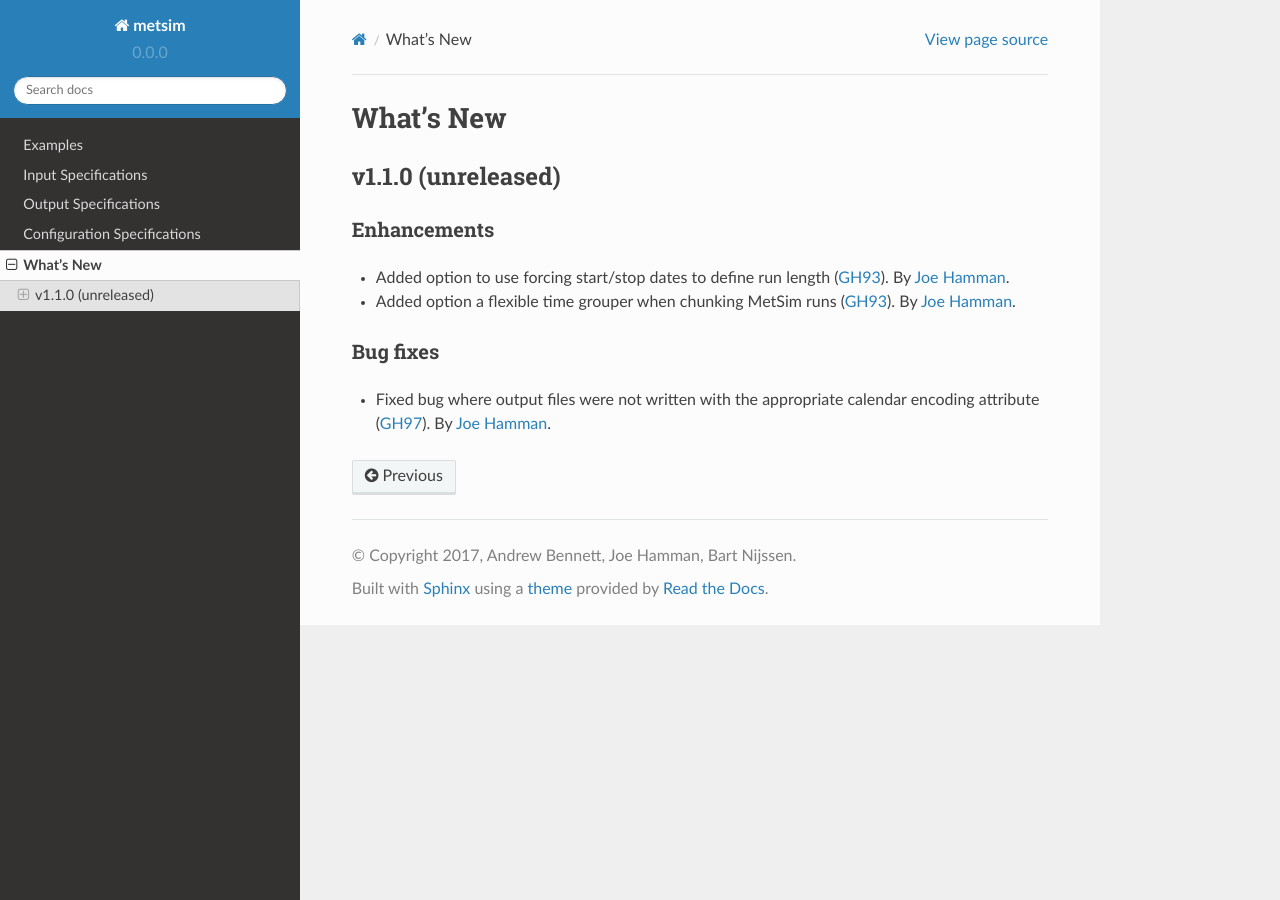
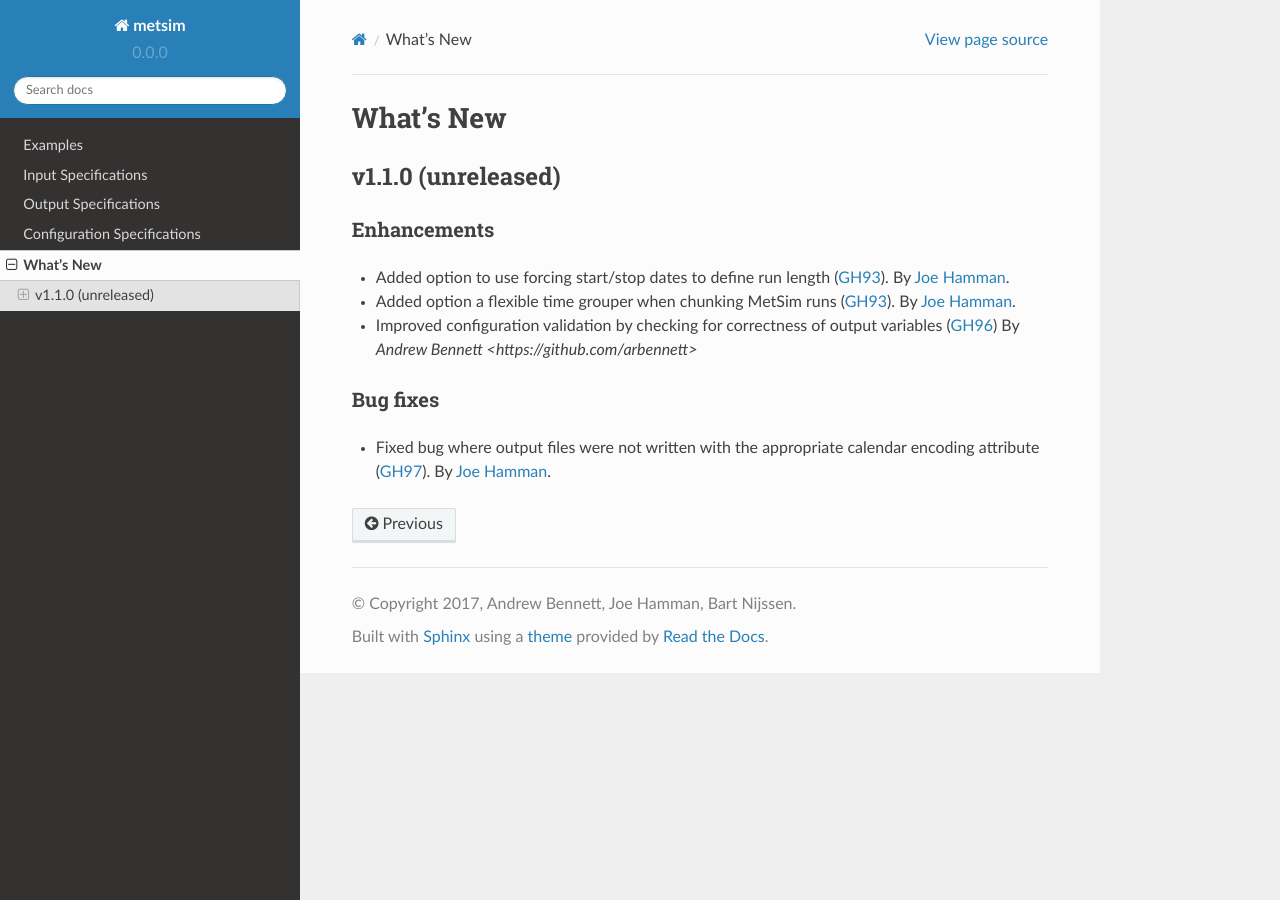
Before and after one commit to UW-Hydro/MetSim, a Sphinx documentation site: the page built from docs/whats-new.rst, in a window 1280 px wide. Built offline with Sphinx 7.4.7 and the Read the Docs theme 2.0.0, drawn with Linux system fonts in a browser that asks for light colours; pages that are not in the unit, such as notebooks, are missing from menus.

Commit message:
Update whats-new documentation.

```diff
--- a/docs/whats-new.rst
+++ b/docs/whats-new.rst
@@ -15,6 +15,8 @@ Enhancements
   By `Joe Hamman <https://github.com/jhamman>`_.
 - Added option a flexible time grouper when chunking MetSim runs (:issue:`93`).
   By `Joe Hamman <https://github.com/jhamman>`_.
+- Improved configuration validation by checking for correctness of output variables (:issue:`96`)
+  By `Andrew Bennett <https://github.com/arbennett>`
 
 Bug fixes
 ~~~~~~~~~
```
